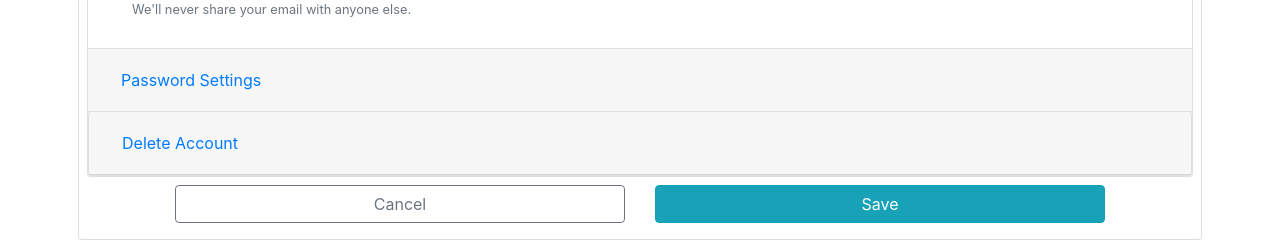
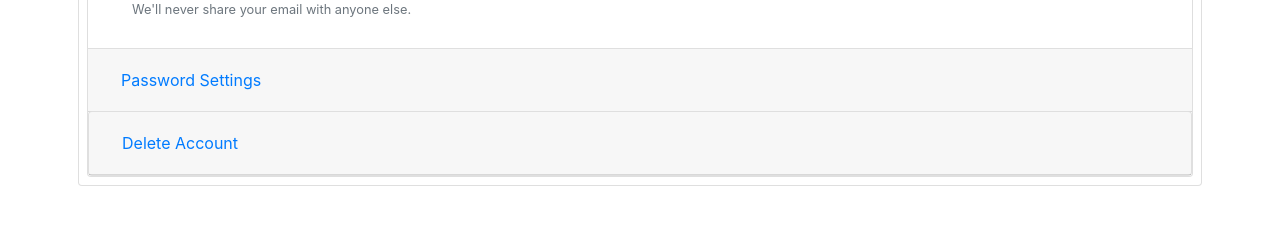
Before and after one commit to sebpapararo/UEA-Life, a Flask app: template templates/settings.html in a window 1280 px wide. Shown: the part 580-828 px from the top of the page. After the commit the page ends 766 px from the top, so only its background shows below. Run offline with Flask 2, Linux system fonts and the light colour scheme; the template is opened without the code that fills it, so the values that code supplies are empty; some libraries are stand-ins or nearby versions.

Commit message:
Remove cancel and save buttons from settings
Signed-off-by: Sebastian Papararo <s.papararo@gmail.com>

```diff
--- a/app.py
+++ b/app.py
@@ -838,5 +838,5 @@ def resend_verify():
 
 if __name__ == '__main__':
     # TODO: 11/02/2020 Change debug to False before submitting
-    # app.run(host='127.0.0.1', port=5000, debug=True, ssl_context=sslContext)
+    # app.run(host='127.0.0.1', port=5000, debug=False, ssl_context=sslContext)
     app.run(host='127.0.0.1', port=5000, debug=True)
--- a/templates/settings.html
+++ b/templates/settings.html
@@ -122,23 +122,16 @@
                                                     onclick="profileUndisable('password')">
                                                 Change
                                             </button>
-                                            <!-- /input-group-append -->
                                         </div>
-                                        <!-- /input-group -->
                                     </div>
                                 </form>
                                 <small id="emailHelp" class="form-text text-muted">
                                     We'll never share your personal details with anyone else.
                                 </small>
-                                <!-- /col -->
                             </div>
-                            <!-- /row pl-4 pbb-2 justify-content-center -->
                         </div>
-                        <!-- /card-body -->
                     </div>
-                    <!-- /collapse -->
                 </div>
-                <!-- /card -->
             </div>
 
             {# DELETE ACCOUNT CARD #}
@@ -172,14 +165,11 @@
                                                 <small id="emailHelp" class="form-text text-muted">
                                                     We'll never share your email with anyone else.
                                                 </small>
-                                                <!-- /col-8 -->
                                             </div>
                                             <div class="col-4 justify-content-right">
                                                 <div class="g-recaptcha float-right btn-block"
                                                      data-sitekey="6LegU9sUAAAAAJDIOyEjYrrbHV5MS4RtzESQcOtk"></div>
-                                                <!-- /col-4 -->
                                             </div>
-                                            <!-- /row -->
                                         </div>
 
                                         <button type="submit" name="delete_account"
@@ -187,30 +177,12 @@
                                             Delete Account
                                         </button>
                                     </form>
-                                    <!-- /container -->
                                 </div>
-                                <!-- /col -->
                             </div>
-                            <!-- /row -->
                         </div>
-                        <!-- /card-body -->
                     </div>
-                    <!-- /collapse -->
                 </div>
-                <!-- /card -->
             </div>
-            <!-- /accordion -->
-        </div>
-        <!-- /card -->
-    </div>
-
-    <div class="row justify-content-center">
-        <div class="col-sm-5">
-            <a href="/accountSettings" class="btn btn-outline-secondary float-right btn-block">Cancel</a>
-        </div>
-        <div class="col-sm-5 pb-3">
-            <button class="btn btn-info float-left btn-block">Save</button>
         </div>
     </div>
-
 {% endblock %}
```
Also changed, not shown: database.db.
